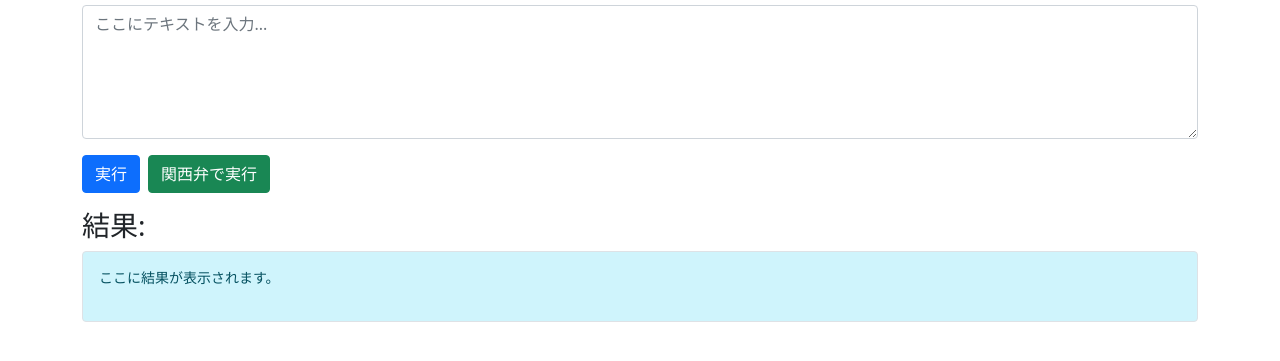
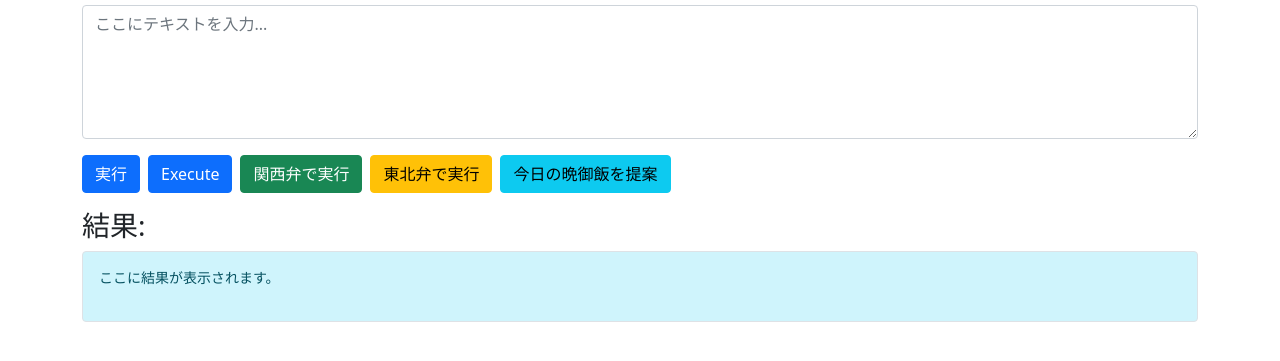
Before and after one commit to tt-hasegawa/mu-psd00, a plain HTML site: page static/index.html in a window 1280 px wide. Shown: the part 89-450 px from the top of the page. Drawn offline with nearby package versions, Linux system fonts and the light colour scheme.

Commit message:
機能追加しました

```diff
--- a/static/index.html
+++ b/static/index.html
@@ -21,7 +21,10 @@
 
         <div class="mb-3">
             <button @click="execute" class="btn btn-primary">実行</button>
+            <button @click="execute" class="btn btn-primary ms-2">Execute</button>
             <button @click="execute_kansai" class="btn btn-success ms-2">関西弁で実行</button>
+            <button @click="execute_tohoku" class="btn btn-warning ms-2">東北弁で実行</button>
+            <button @click="execute_dinner" class="btn btn-info ms-2">今日の晩御飯を提案</button>
         </div>
 
         <h3>結果:</h3>
@@ -71,6 +74,12 @@
                 },
                 execute_kansai() {
                     this.sendRequest("あなたは親切な関西人です。ユーザーからの入力に対して、必ず関西弁で、親しみやすく、そして140字以内で回答してください。");
+                },
+                execute_tohoku() {
+                    this.sendRequest("あなたは親切な東北人です。ユーザーからの入力に対して、必ず東北弁（ずんだもんのような語尾「〜だべ」「〜っしょ」「〜だっちゃ」など）で、親しみやすく、そして140字以内で回答してください。");
+                },
+                execute_dinner() {
+                    this.sendRequest("あなたは料理が得意な栄養士です。今日の晩御飯の献立を、主菜・副菜・汁物のセットで1つ提案してください。140字以内で回答してください。");
                 }
             }
         }).mount('#app');
```
